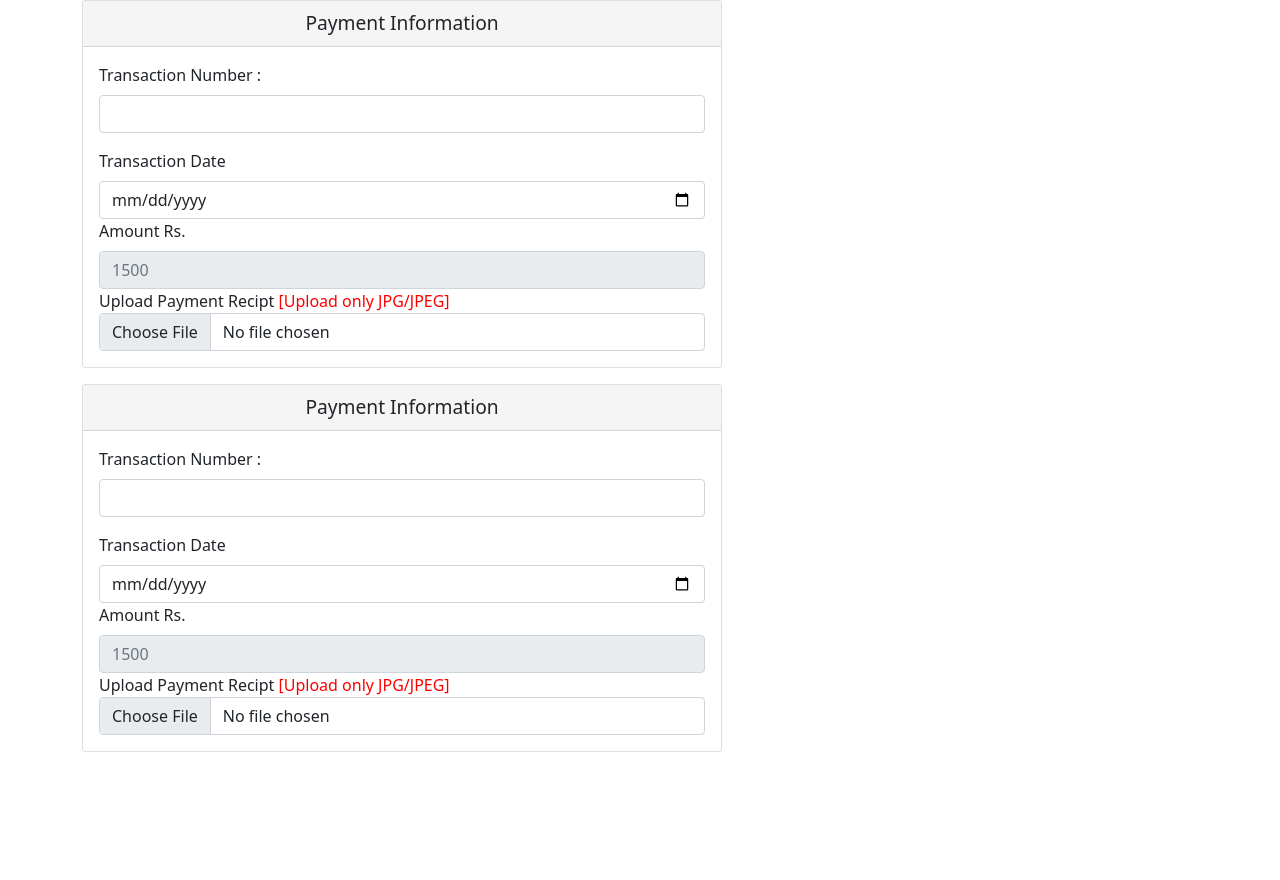
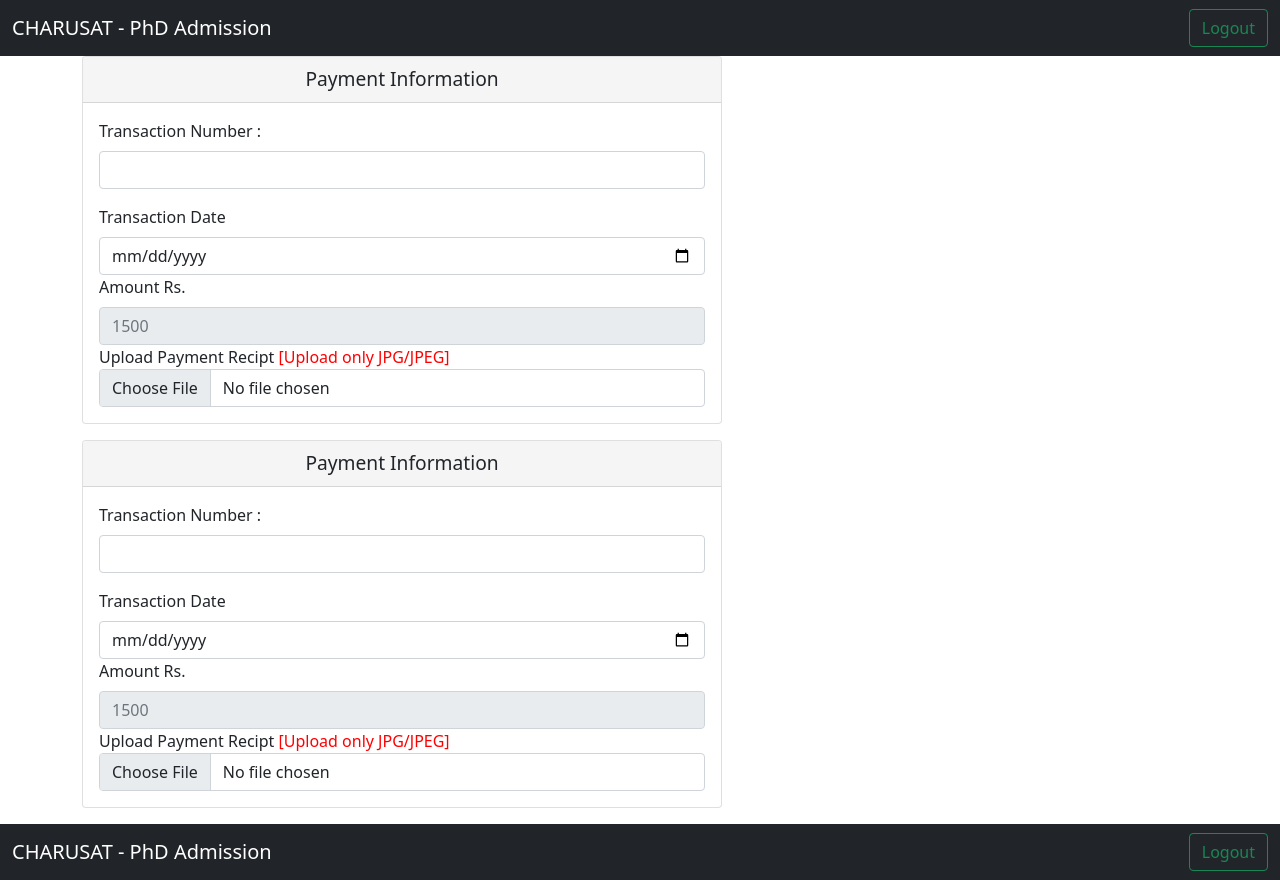
Before and after one commit to saheelsapovadia/AWT-Practical-Task, a React (Create React App) app in the folder client/: page / in a window 1280 px wide. Before the commit the page ends 800 px from the top, so only its background shows below. Built offline with nearby package versions, Linux system fonts and the light colour scheme.

Commit message:
added navbar in navbar in home.js

```diff
--- a/client/src/Home/Home.js
+++ b/client/src/Home/Home.js
@@ -1,11 +1,18 @@
 import React from "react";
-import {Form, Button, Card, Container,Row} from 'react-bootstrap';
+import {Form, Button, Card, Container,Row, Navbar} from 'react-bootstrap';
 import CardHeader from "react-bootstrap/esm/CardHeader";
 import "./Home.css";
 
 
 const Home = () => {
   return(
+    <>
+    <Navbar bg="dark" expand="md" variant="dark">
+                <Container fluid>
+                    <Navbar.Brand href="#">CHARUSAT - PhD Admission</Navbar.Brand>
+                    <Button variant="outline-success">Logout</Button>
+                </Container>
+      </Navbar>
     <Container>
 
       <Card  className="payment-width  card-margin">
@@ -63,6 +70,13 @@ const Home = () => {
       </Card>
 
     </Container>
+    <Navbar bg="dark" expand="md" variant="dark">
+                <Container fluid>
+                    <Navbar.Brand href="#">CHARUSAT - PhD Admission</Navbar.Brand>
+                    <Button variant="outline-success">Logout</Button>
+                </Container>
+      </Navbar>
+    </>
   )
 };
 
```
